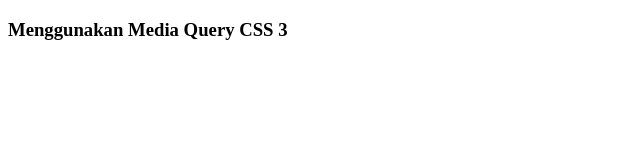
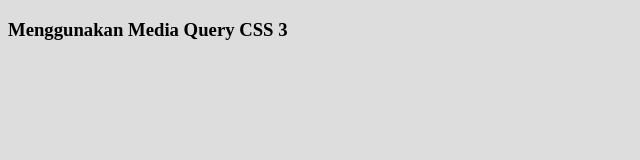
Before and after one commit to VincentMulyadi/Web_Design, a plain HTML site: page Modul 7/praktikum_1.html in a window 1280 px wide. Shown: the whole page, without its empty margins (0-640 px from the left). Drawn offline with Linux system fonts and the light colour scheme.

Commit message:
Update praktikum_1.html

```diff
--- a/Modul 7/praktikum_1.html
+++ b/Modul 7/praktikum_1.html
@@ -4,6 +4,10 @@
     <title>Menggunakan media Query CSS3</title>
 
     <style>
+        body{
+            background-color: rgb(221, 221, 221);
+        }
+
         .smartphone{
             display: none;
         }
```
